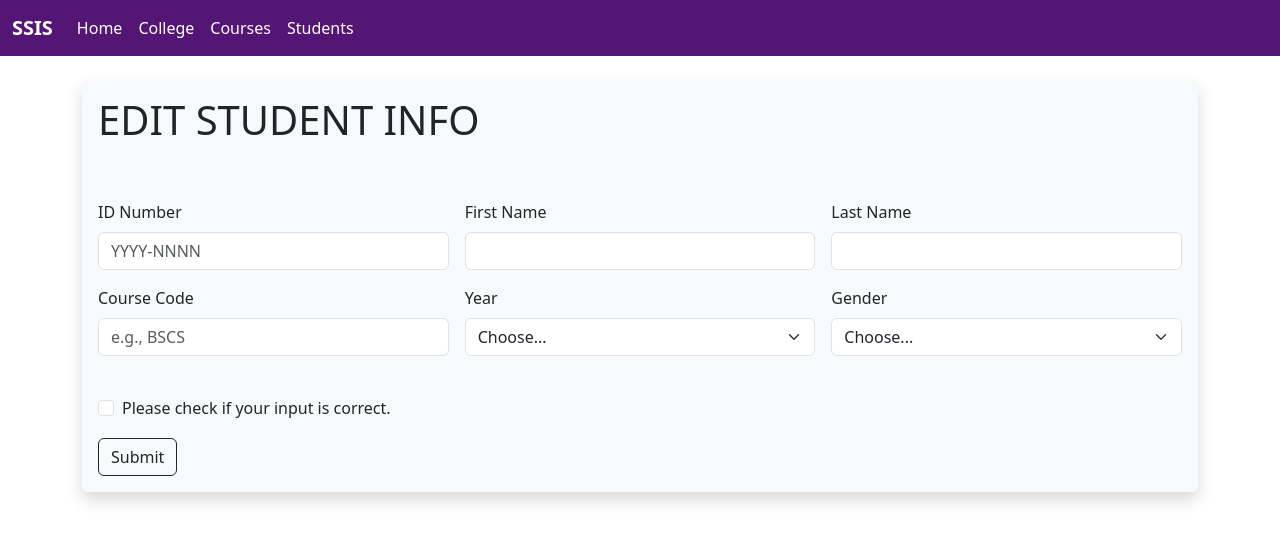
After one commit to edenDorato27/SSIS_CCC181_WEB, a Flask app: template app/templates/edit_student.html in a window 1280 px wide. The commit adds this page. Shown: the top 542 px of the page. Run offline with Flask 3, Linux system fonts and the light colour scheme; the template is opened without the code that fills it, so the values that code supplies are empty; some libraries are stand-ins or nearby versions.

Commit message:
added edit_html and modified controller for student

```diff
--- /dev/null
+++ b/app/templates/edit_student.html
@@ -0,0 +1,164 @@
+{% extends 'base.html' %}
+{% block title %}
+   Edit Student Page
+{% endblock %}
+
+{% block content %}
+<div class="shadow p-3 mb-5 bg-body-tertiary rounded">
+    <h1>EDIT STUDENT INFO</h1>
+    <br/><br/>
+    <form class="row g-3 needs-validation" method="POST" action="{{ url_for('student.edit_student', id_number=info.id_number) }}" novalidate>
+        <!-- Include the ID number as part of the action URL -->
+        <!-- ID Number -->
+        <div class="col-md-4">
+            <label for="validationCustom01" class="form-label">ID Number</label>
+            <input type="text" placeholder="YYYY-NNNN" class="form-control" id="validationCustom01" name="id_number" required value="{{ info.id_number }}" readonly>
+            <div class="valid-feedback">
+                Looks good!
+            </div>
+            <div class="invalid-feedback">
+                Please enter your ID Number.
+            </div>
+        </div>
+        <!-- First Name -->
+        <div class="col-md-4">
+            <label for="validationCustom02" class="form-label">First Name</label>
+            <input type="text" class="form-control" id="validationCustom02" name="first_name" required value="{{ info.first_name }}">
+            <div class="valid-feedback">
+                Looks good!
+            </div>
+            <div class="invalid-feedback">
+                Please enter your First Name.
+            </div>
+        </div>
+        <!-- Last Name -->
+        <div class="col-md-4">
+            <label for="validationCustomUsername" class="form-label">Last Name</label>
+            <div class="input-group has-validation">
+                <input type="text" class="form-control" id="validationCustomUsername" name="last_name" required value="{{ info.last_name }}">
+                <div class="invalid-feedback">
+                    Please enter your Last Name.
+                </div>
+            </div>
+        </div>
+        <!-- Course Code -->
+        <div class="col-md-4">
+            <label for="validationCustom03" class="form-label">Course Code</label>
+            <input type="text" placeholder="e.g., BSCS" class="form-control" id="validationCustom03" name="course_code" required value="{{ info.course_code }}">
+            <div class="invalid-feedback">
+                Please provide your Course Code.
+            </div>
+        </div>
+        <!-- Year -->
+        <div class="col-md-4">
+            <label for="validationCustom04" class="form-label">Year</label>
+            <select class="form-select" id="validationCustom04" name="year_" required>
+                <option selected disabled value="">Choose...</option>
+                <option value="1" {% if info.year_ == '1' %} selected {% endif %}>1</option>
+                <option value="2" {% if info.year_ == '2' %} selected {% endif %}>2</option>
+                <option value="3" {% if info.year_ == '3' %} selected {% endif %}>3</option>
+                <option value="4" {% if info.year_ == '4' %} selected {% endif %}>4</option>
+            </select>
+            <div class="invalid-feedback">
+                Please select your Year.
+            </div>
+        </div>
+        <!-- Gender -->
+        <div class="col-md-4">
+            <label for="validationCustom05" class="form-label">Gender</label>
+            <select class="form-select" id="validationCustom05" name="gender" required>
+                <option selected disabled value="">Choose...</option>
+                <option value="M" {% if info.gender == 'M' %} selected {% endif %}>M</option>
+                <option value="F" {% if info.gender == 'F' %} selected {% endif %}>F</option>
+                <option value="Others" {% if info.gender == 'Others' %} selected {% endif %}>Others</option>
+            </select>
+            <div class="invalid-feedback">
+                Please select your Gender.
+            </div>
+        </div>
+        <br/><br/>
+        <!-- Checkbox for input validation -->
+        <div class="col-12">
+            <div class="form-check">
+                <br/>
+                <input class="form-check-input" type="checkbox" value="" id="invalidCheck" name="input_correct" required>
+                <label class="form-check-label" for="invalidCheck">
+                    Please check if your input is correct.
+                </label>
+                <div class="invalid-feedback">
+                    You must agree before submitting.
+                </div>
+            </div>
+        </div>
+        <div class="col-12">
+            <!-- Add the CSRF token input here -->
+            <input type="hidden" name="csrf_token" value="{{ csrf_token() }}">
+            <!-- Include a hidden input for student id_number to update the correct student -->
+            <input type="hidden" name="student_id" value="{{ info.id_number }}">
+            <button class="btn btn-outline-dark" type="submit">Submit</button>
+        </div>
+    </form>
+</div>
+
+<!-- Include these script tags -->
+<script src="{{ url_for('static', filename='javascript/JQ.js') }}"></script>
+<script src="https://code.jquery.com/jquery-3.6.0.min.js"></script>
+<script src="https://cdn.jsdelivr.net/npm/bootstrap@5.3.0/dist/js/bootstrap.bundle.min.js"></script>
+
+<script>
+    // Example starter JavaScript for disabling form submissions if there are invalid fields
+    (() => {
+        'use strict'
+
+        // Fetch all the forms we want to apply custom Bootstrap validation styles to
+        const forms = document.querySelectorAll('.needs-validation')
+
+        // Loop over them and prevent submission
+        Array.from(forms).forEach(form => {
+            form.addEventListener('submit', event => {
+                if (!form.checkValidity()) {
+                    event.preventDefault()
+                    event.stopPropagation()
+                }
+
+                form.classList.add('was-validated')
+            }, false)
+        })
+    })();
+
+    // Add this JavaScript block after the form
+    (() => {
+        'use strict';
+
+        // Function to add the CSRF token to form data
+        const addCSRFTokenToFormData = (form) => {
+            const csrfToken = document.querySelector('input[name=csrf_token]');
+            if (csrfToken) {
+                const csrfField = document.createElement('input');
+                csrfField.type = 'hidden';
+                csrfField.name = 'csrf_token';
+                csrfField.value = csrfToken.value;
+                form.appendChild(csrfField);
+            }
+        };
+
+        // Fetch all the forms we want to apply custom Bootstrap validation styles to
+        const forms = document.querySelectorAll('.needs-validation');
+
+        // Loop over them and prevent submission
+        Array.from(forms).forEach(form => {
+            form.addEventListener('submit', event => {
+                if (!form.checkValidity()) {
+                    event.preventDefault();
+                    event.stopPropagation();
+                } else {
+                    // Add the CSRF token to the form data
+                    addCSRFTokenToFormData(form);
+                }
+
+                form.classList.add('was-validated');
+            }, false);
+        });
+    })();
+</script>
+{% endblock %}
```
Also changed, not shown: app/models/student_model.py (+29 -6 lines), app/student/controller.py (+34 -3 lines), app/templates/student.html (+10 -2 lines).
